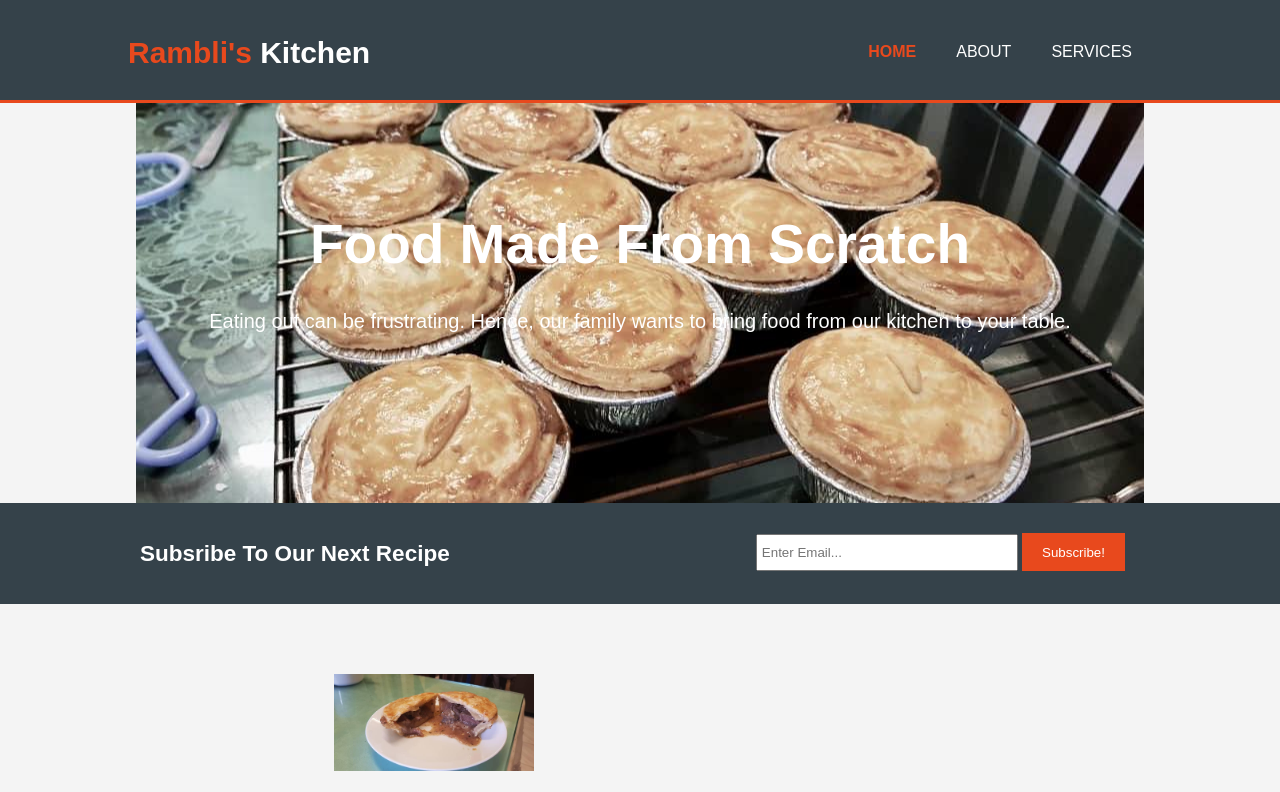
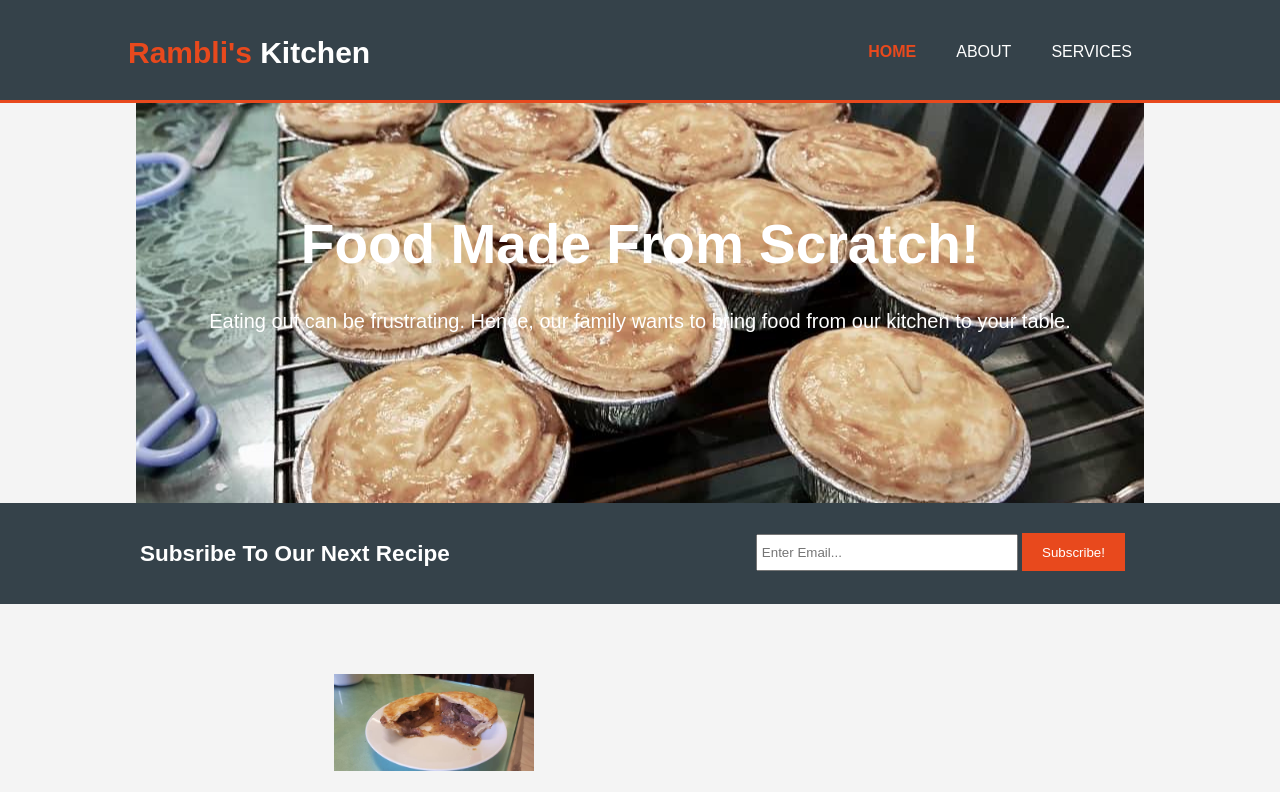
Before and after one commit to ridarambli/ramblis-kitchen, a plain HTML site: page index.html in a window 1280 px wide. Shown: the top 792 px of the page. Drawn offline with Linux system fonts and the light colour scheme.

Commit message:
Initial commit

```diff
--- a/index.html
+++ b/index.html
@@ -27,7 +27,7 @@
 
     <section id="showcase">
         <div class="container">
-            <h1>Food Made From Scratch</h1>
+            <h1>Food Made From Scratch!</h1>
             <p>Eating out can be frustrating. Hence, our family wants to bring food from our kitchen to your table.</p>
         </div>
     </section>
```
Also changed, not shown: 1 other file.
